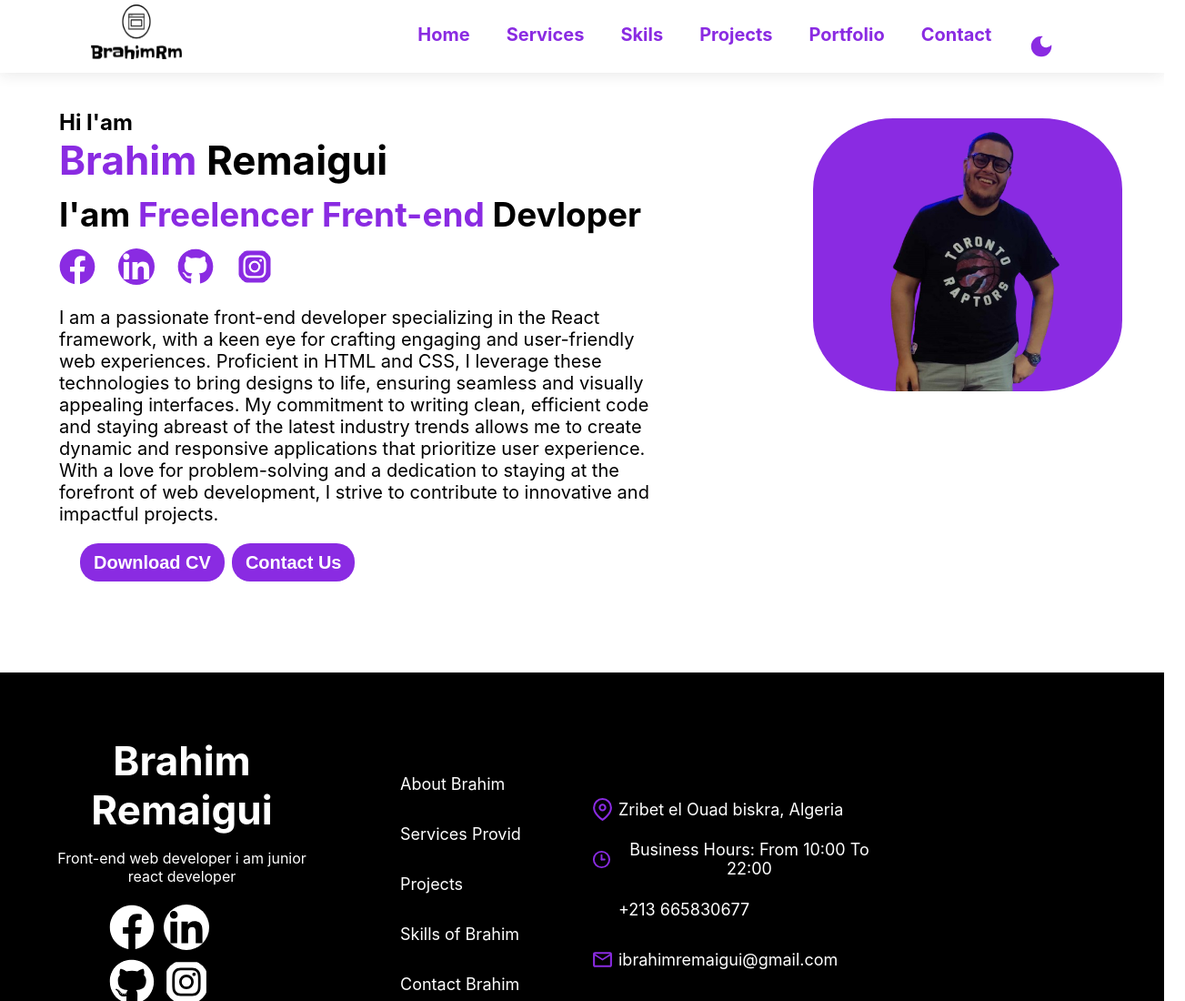
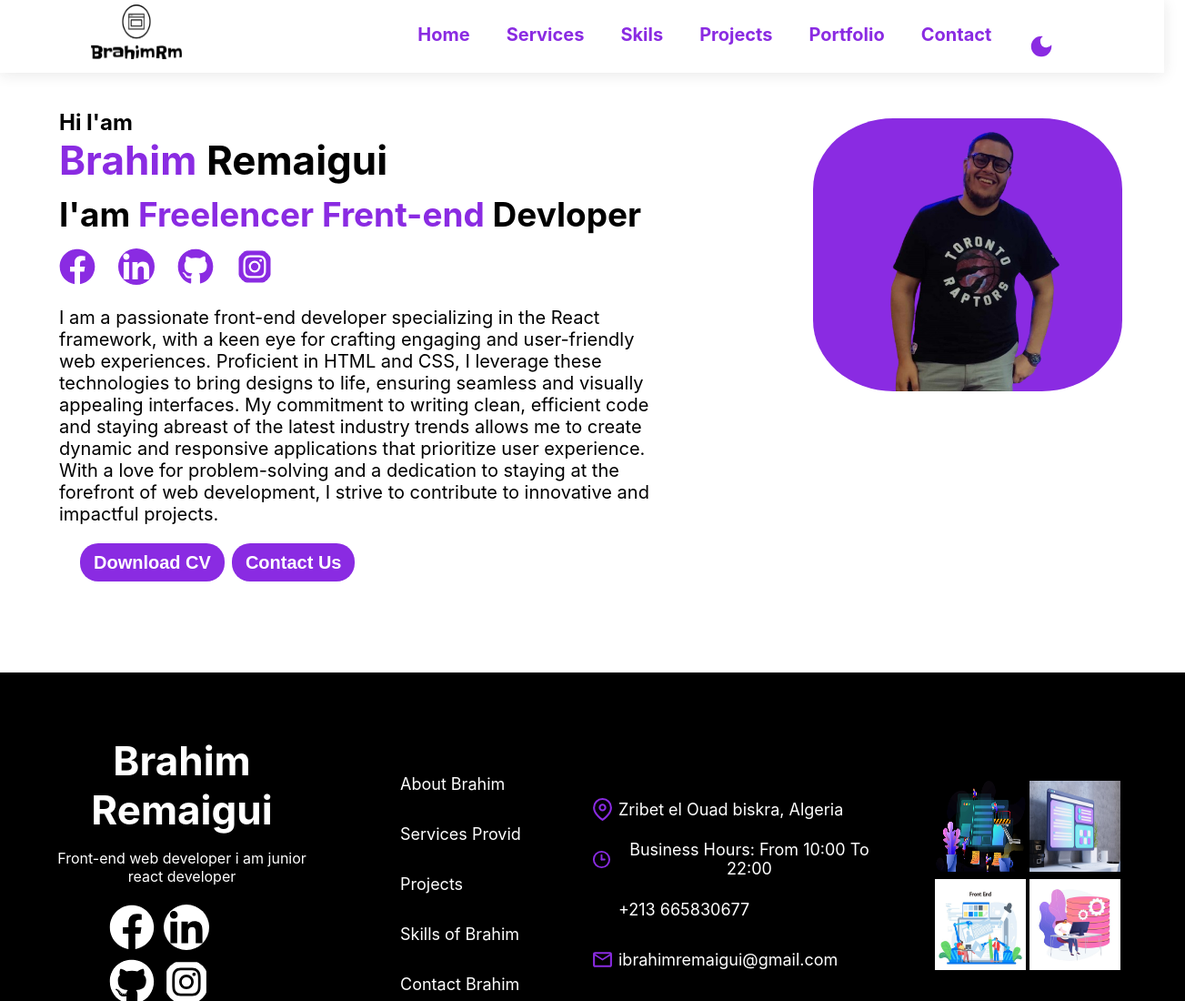
Before and after one commit to BrahimRemaigui/Brahim-Portfolio, a React (Create React App) app: page / in a window 1280 px wide. Shown: the top 1100 px of the page at 91% size, 1303 px wide, since content can reach past the window. Built offline with nearby package versions, Linux system fonts and the light colour scheme; some icons are missing; the HTML template or start-up script is replaced by a standard one.

Commit message:
Update Footer.css

```diff
--- a/src/Footer.css
+++ b/src/Footer.css
@@ -1,5 +1,6 @@
 .footer-con{
-    width: calc(100%-120px);
+    width: 94%;
+    /*  width: calc(100%-120px);*/
     height: fit-content;
     margin-top: 40px;
     background: black;
```
